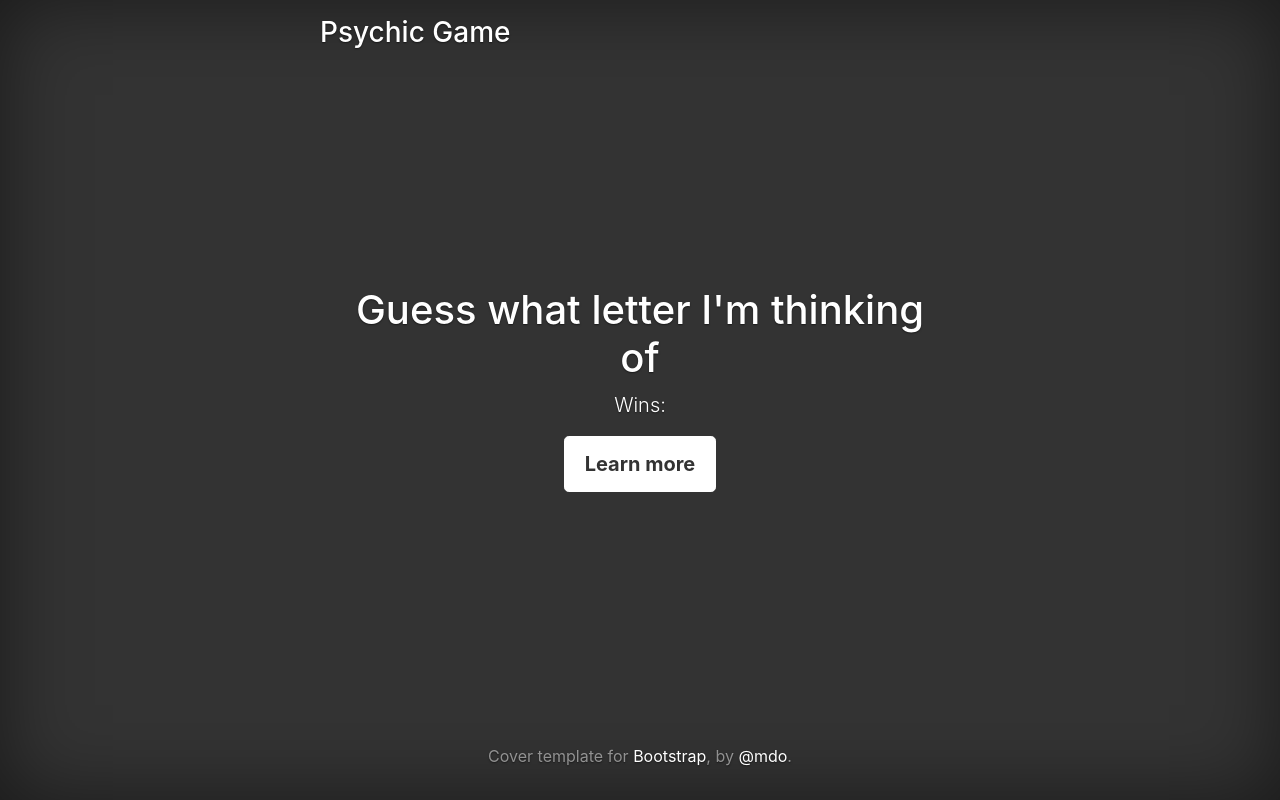
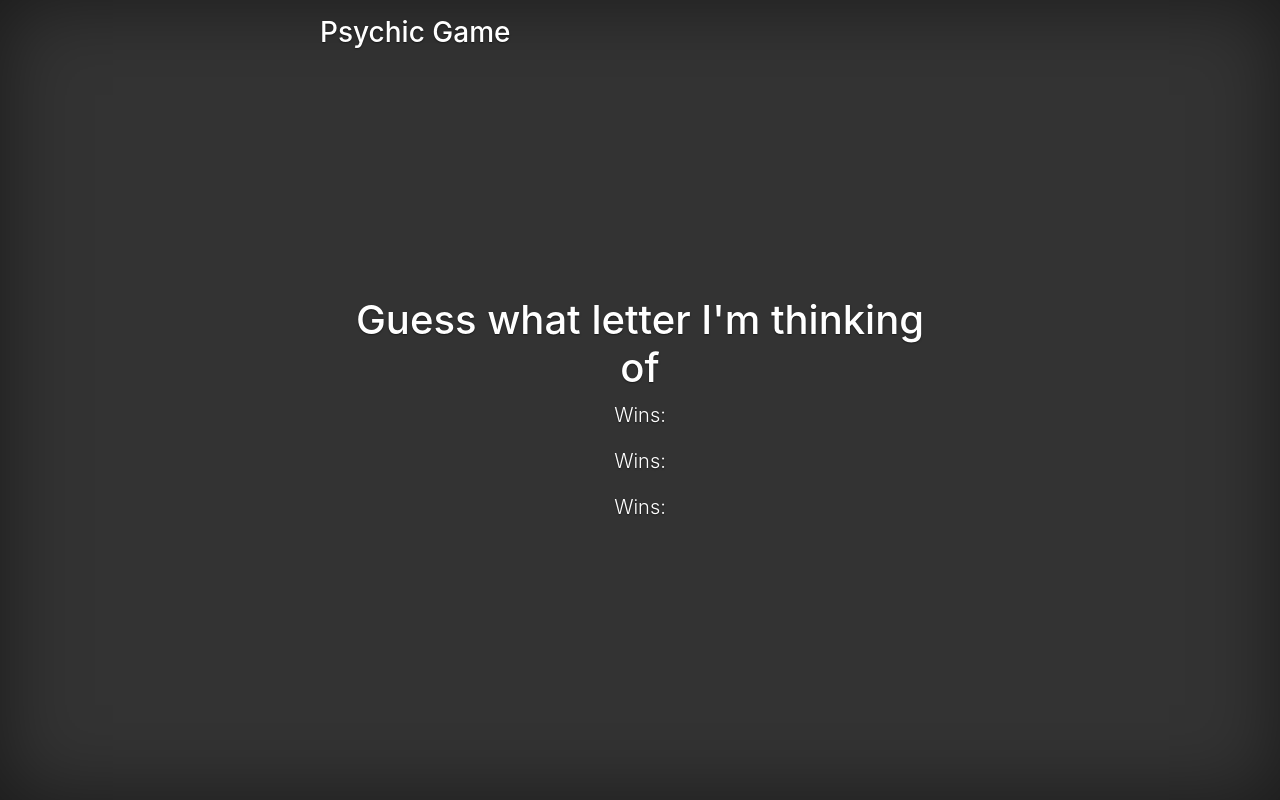
Before and after one commit to efrencav/psychic-game, a plain HTML site: page index.html in a window 1280 px wide. Drawn offline with nearby package versions, Linux system fonts and the light colour scheme.

Commit message:
updates to front end

```diff
--- a/index.html
+++ b/index.html
@@ -21,15 +21,12 @@
           <main role="main" class="inner cover">
             <h1 class="cover-heading">Guess what letter I'm thinking of</h1>
             <p id="userChoice-text" class="lead">Wins: </p>
-            <p class="lead">
-              <a href="#" class="btn btn-lg btn-secondary">Learn more</a>
-            </p>
+            <p id="userChoice-text" class="lead">Wins: </p>
+            <p id="userChoice-text" class="lead">Wins: </p>
           </main>
 
           <footer class="mastfoot mt-auto">
-            <div class="inner">
-              <p>Cover template for <a href="https://getbootstrap.com/">Bootstrap</a>, by <a href="https://twitter.com/mdo">@mdo</a>.</p>
-            </div>
+
           </footer>
         </div>
 
```
